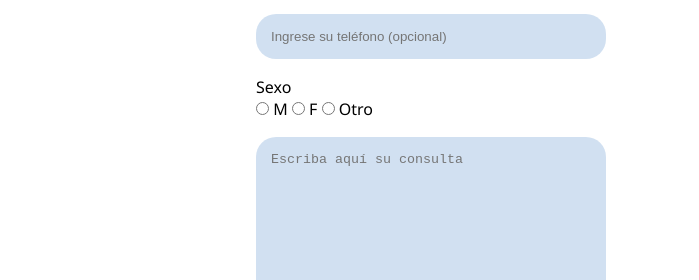
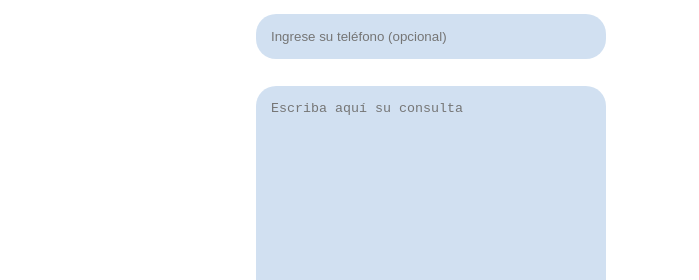
Before and after one commit to EPanigazzi/EDA-PW-01, a plain HTML site: page contacto.html in a window 1280 px wide. Shown: the part 417-697 px from the top of the page, 0-699 px from the left. Drawn offline with Linux system fonts and the light colour scheme; a script that the page names is missing.

Commit message:
quito genero

```diff
--- a/contacto.html
+++ b/contacto.html
@@ -89,31 +89,6 @@
                                 class="input-100"
                                 name="telefono"
                             />
-                        </div>
-                        <div class="form-gender">
-                            <span class="form-label">Sexo</span>
-                            <br />
-                            <input
-                                type="radio"
-                                id="male"
-                                name="genero"
-                                value="male"
-                            />
-                            <label for="male">M</label>
-                            <input
-                                type="radio"
-                                id="female"
-                                name="genero"
-                                value="female"
-                            />
-                            <label for="female">F</label>
-                            <input
-                                type="radio"
-                                id="other"
-                                name="genero"
-                                value="other"
-                            />
-                            <label for="other">Otro</label>
                         </div>
                         <div>
                             <label for="descripcion-consulta"></label>
```
